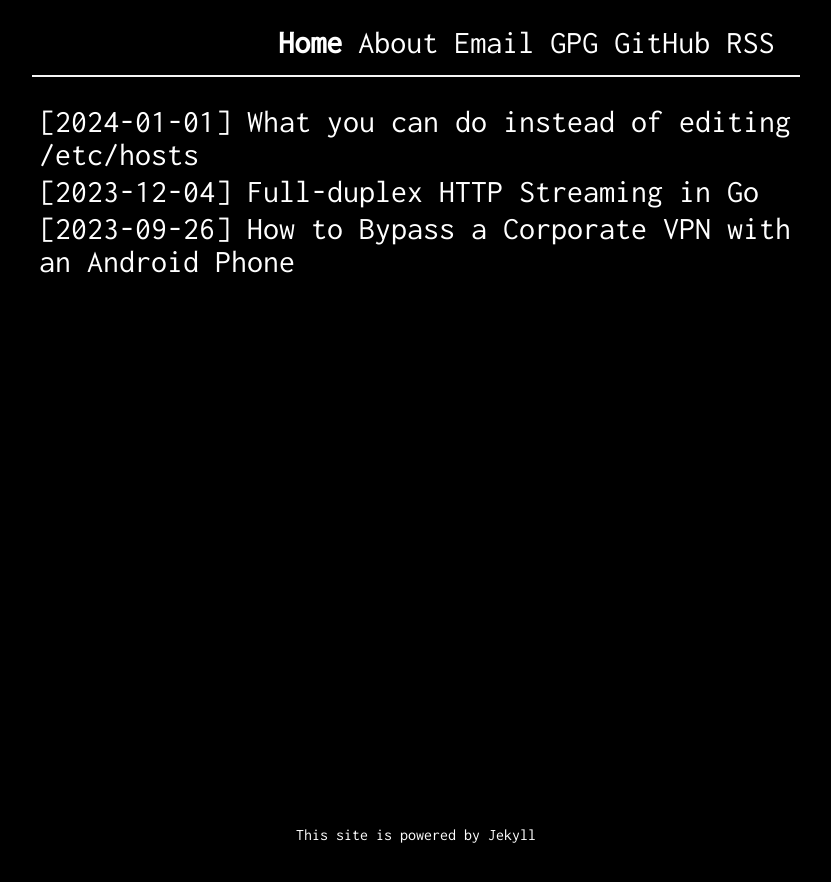
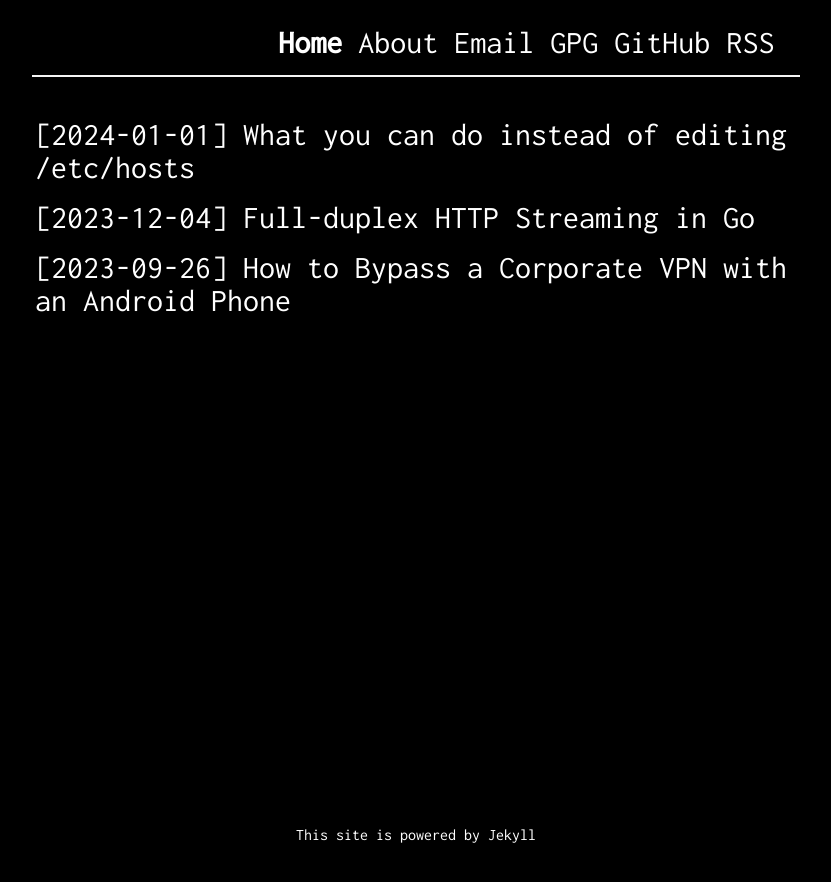
Before and after one commit to giulianopz/giulianopz.github.io, a Jekyll site: the page built from index.html, in a window 1280 px wide. Shown: the top 882 px of the page, without its empty margins (224-1055 px from the left). Built offline with Jekyll 4.4.1, drawn with Linux system fonts in a browser that asks for light colours; nearby versions of some CDN libraries.

Commit message:
Increase space between article title rows

```diff
--- a/_sass/main.scss
+++ b/_sass/main.scss
@@ -29,6 +29,10 @@ ul {
     }
 }
 
+table {
+    border-collapse: separate;
+    border-spacing: 0 15px;
+}
 
 div.highlighter-rouge {
     display: flex;
```
